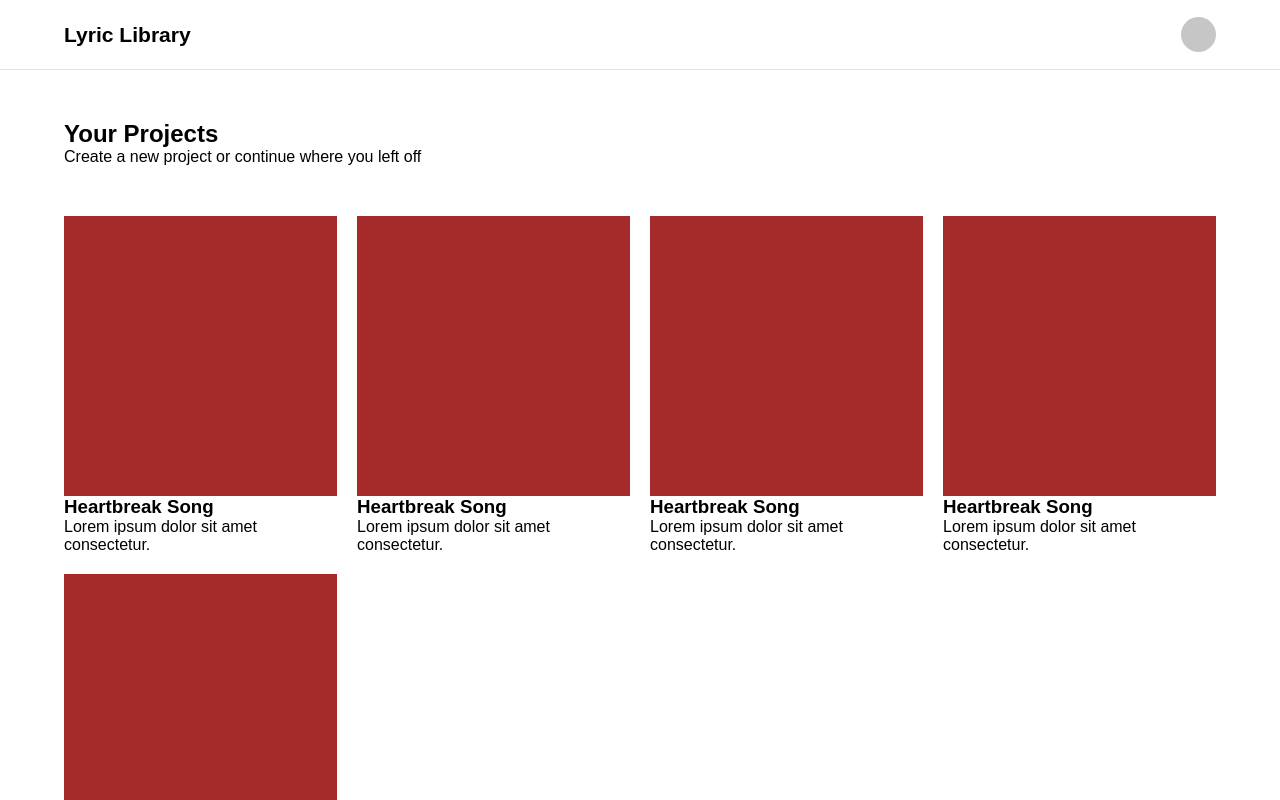
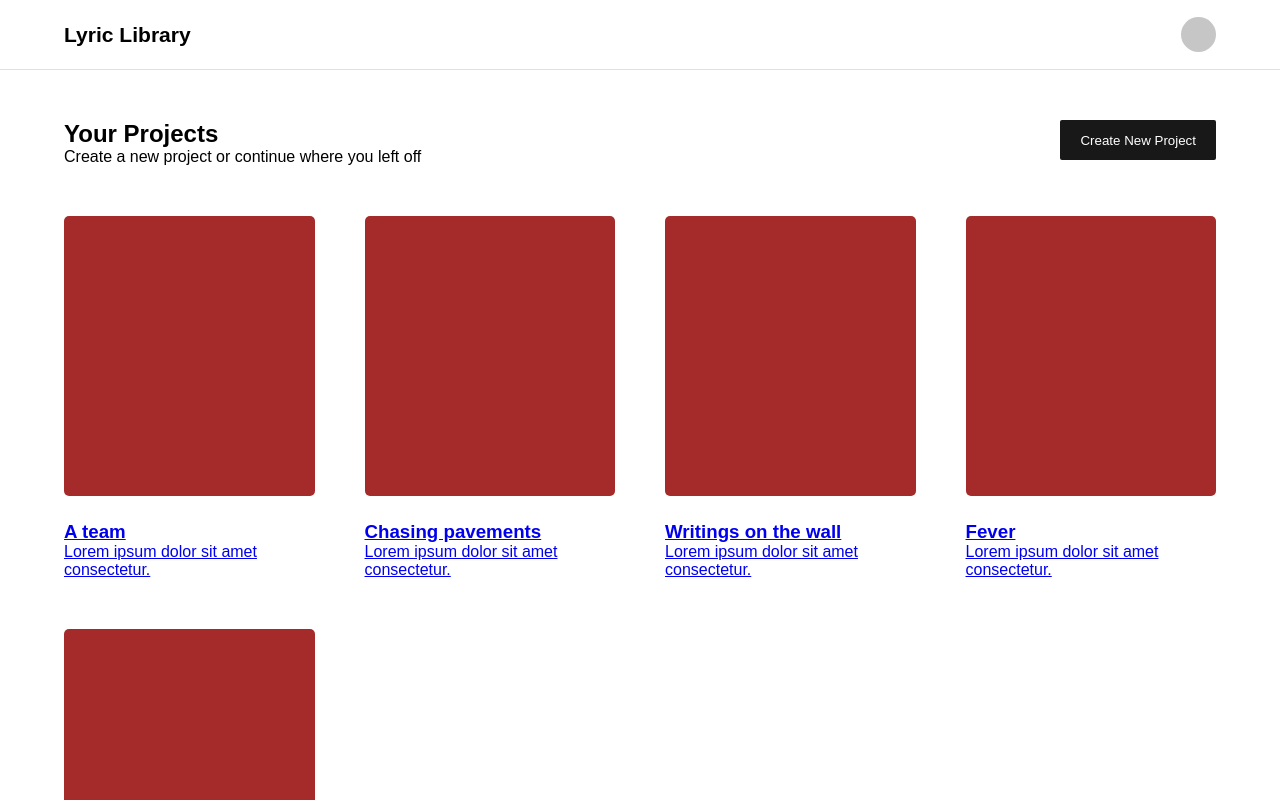
Before and after one commit to emmanuelojiji/write-it-down, a React (Create React App) app: page /projects in a window 1280 px wide. Shown: the top 800 px of the page. Built offline with nearby package versions, Linux system fonts and the light colour scheme.

Commit message:
React Router DOM installed
Dyanmic routing implemented for projects / editor screens

```diff
--- a/package.json
+++ b/package.json
@@ -8,6 +8,7 @@
     "@testing-library/user-event": "^13.5.0",
     "react": "^18.2.0",
     "react-dom": "^18.2.0",
+    "react-router-dom": "^6.21.2",
     "react-scripts": "5.0.1",
     "web-vitals": "^2.1.4"
   },
--- a/src/App.js
+++ b/src/App.js
@@ -3,14 +3,16 @@ import { Editor } from "./Pages/Editor";
 import Header from "./Components/Header";
 import { Authentication } from "./Pages/Authentication";
 import { Projects } from "./Pages/Projects";
+import { Routes, Route } from "react-router-dom";
 
 function App() {
   return (
-    <div className="App">
-
-     <Header/>
-      <Projects/>
-    </div>
+    <Routes>
+      <Route path="/" element={<Authentication />} />
+      <Route path="/authentication" element={<Authentication />} />
+      <Route path="/projects" element={<Projects />} />
+      <Route path="/editor/:id" element={<Editor />} />
+    </Routes>
   );
 }
 
--- a/src/Components/ProjectCard.js
+++ b/src/Components/ProjectCard.js
@@ -1,11 +1,16 @@
 import "./ProjectCard.scss";
+import { genres } from "../projectsData";
+import { useEffect } from "react";
+import { Link } from "react-router-dom";
 
-export const ProjectCard = () => {
+export const ProjectCard = ({ title, desc, id }) => {
   return (
-    <div className="project-card">
-      <div className="gradient-box"></div>
-      <h3>Heartbreak Song</h3>
-      <p>Lorem ipsum dolor sit amet consectetur.</p>
-    </div>
+    <Link to={`/editor/${id}`}>
+      <div className="project-card">
+        <div className="gradient-box"></div>
+        <h3>{title}</h3>
+        <p>{desc}</p>
+      </div>
+    </Link>
   );
 };
--- a/src/Components/ProjectCard.scss
+++ b/src/Components/ProjectCard.scss
@@ -1,6 +1,10 @@
-.gradient-box{
-    max-width: 280px;
-    width: 100%;
-    height: 280px;
-    background: brown;
+.gradient-box {
+  max-width: 280px;
+  width: 100%;
+  height: 280px;
+  border-radius: 5px;
+  margin-bottom: 25px;
+  background: brown;
+
+  //background: linear-gradient(#E33535, #DC5CF0);
 }
--- a/src/Components/sectionsData.js
+++ b/src/Components/sectionsData.js
@@ -10,7 +10,6 @@ export const sectionsData = [
       "Long nights, strange men",
     ],
     notes: [],
-    locked: false
-,
+    locked: false,
   },
 ];
--- a/src/Pages/Projects.js
+++ b/src/Pages/Projects.js
@@ -1,19 +1,32 @@
+import { Button } from "../Components/Button";
+import Header from "../Components/Header";
 import { ProjectCard } from "../Components/ProjectCard";
+import { projectsData } from "../projectsData";
 import "./Projects.scss";
 
 export const Projects = () => {
   return (
     <div className="projects">
+      <Header />
       <main className="projects-main">
-        <h2 className="projects-main-heading">Your Projects</h2>
-        <p className="projects-main-desc">Create a new project or continue where you left off</p>
+        <div className="projects-main-header">
+          <div>
+            <h2 className="projects-main-heading">Your Projects</h2>
+            <p className="projects-main-desc">
+              Create a new project or continue where you left off
+            </p>
+          </div>
+          <Button text="Create New Project" />
+        </div>
 
         <div className="project-card-container">
-          <ProjectCard />
-          <ProjectCard />
-          <ProjectCard />
-          <ProjectCard />
-          <ProjectCard />
+          {projectsData.map((project) => (
+            <ProjectCard
+              id={project.id}
+              title={project.title}
+              desc={project.desc}
+            />
+          ))}
         </div>
       </main>
     </div>
--- a/src/Pages/Projects.scss
+++ b/src/Pages/Projects.scss
@@ -1,3 +1,8 @@
+.projects-main-header{
+    display: flex;
+    justify-content: space-between;
+}
+
 .projects-main {
   padding-left: 5%;
   padding-right: 5%;
@@ -11,5 +16,5 @@
 .project-card-container {
   display: grid;
   grid-template-columns: repeat(4, 1fr);
-  gap: 20px;
+  gap: 50px;
 }
--- a/src/index.js
+++ b/src/index.js
@@ -1,11 +1,14 @@
-import React from 'react';
-import ReactDOM from 'react-dom/client';
-import './index.scss';
-import App from './App';
+import React from "react";
+import ReactDOM from "react-dom/client";
+import "./index.scss";
+import App from "./App";
+import { BrowserRouter } from "react-router-dom";
 
-const root = ReactDOM.createRoot(document.getElementById('root'));
+const root = ReactDOM.createRoot(document.getElementById("root"));
 root.render(
   <React.StrictMode>
-    <App />
+    <BrowserRouter>
+      <App />
+    </BrowserRouter>
   </React.StrictMode>
 );
--- /dev/null
+++ b/src/projectsData.js
@@ -0,0 +1,61 @@
+export const projectsData = [
+  {
+    id: "a-team",
+    title: "A team",
+    desc: "Lorem ipsum dolor sit amet consectetur.",
+    genre: ["pop", "alternative"],
+    status: "finished",
+  },
+
+  {
+    id: "chasing-pavements",
+    title: "Chasing pavements",
+    desc: "Lorem ipsum dolor sit amet consectetur.",
+    genre: ["rock", "country"],
+    status: "finished",
+    background: [],
+  },
+  {
+    id: "writings-on-the-wall",
+    title: "Writings on the wall",
+    desc: "Lorem ipsum dolor sit amet consectetur.",
+    genre: ["rock", "country"],
+    status: "finished",
+    background: [],
+  },
+  {
+    id: "fever",
+    title: "Fever",
+    desc: "Lorem ipsum dolor sit amet consectetur.",
+    genre: ["rock", "country"],
+    status: "finished",
+    background: [],
+  },
+  {
+    id: "call-me-maybe",
+    title: "Call me maybe",
+    desc: "Lorem ipsum dolor sit amet consectetur.",
+    genre: ["rock", "country"],
+    status: "finished",
+    background: [],
+  },
+];
+
+export const genres = [
+  {
+    name: "pop",
+    color: "red",
+  },
+  {
+    name: "alternative",
+    color: "blue",
+  },
+  {
+    name: "country",
+    color: "brown",
+  },
+  {
+    name: "rock",
+    color: "black",
+  },
+];
```
Also changed, not shown: 1 other file (tests, documents, lock files or other folders).
